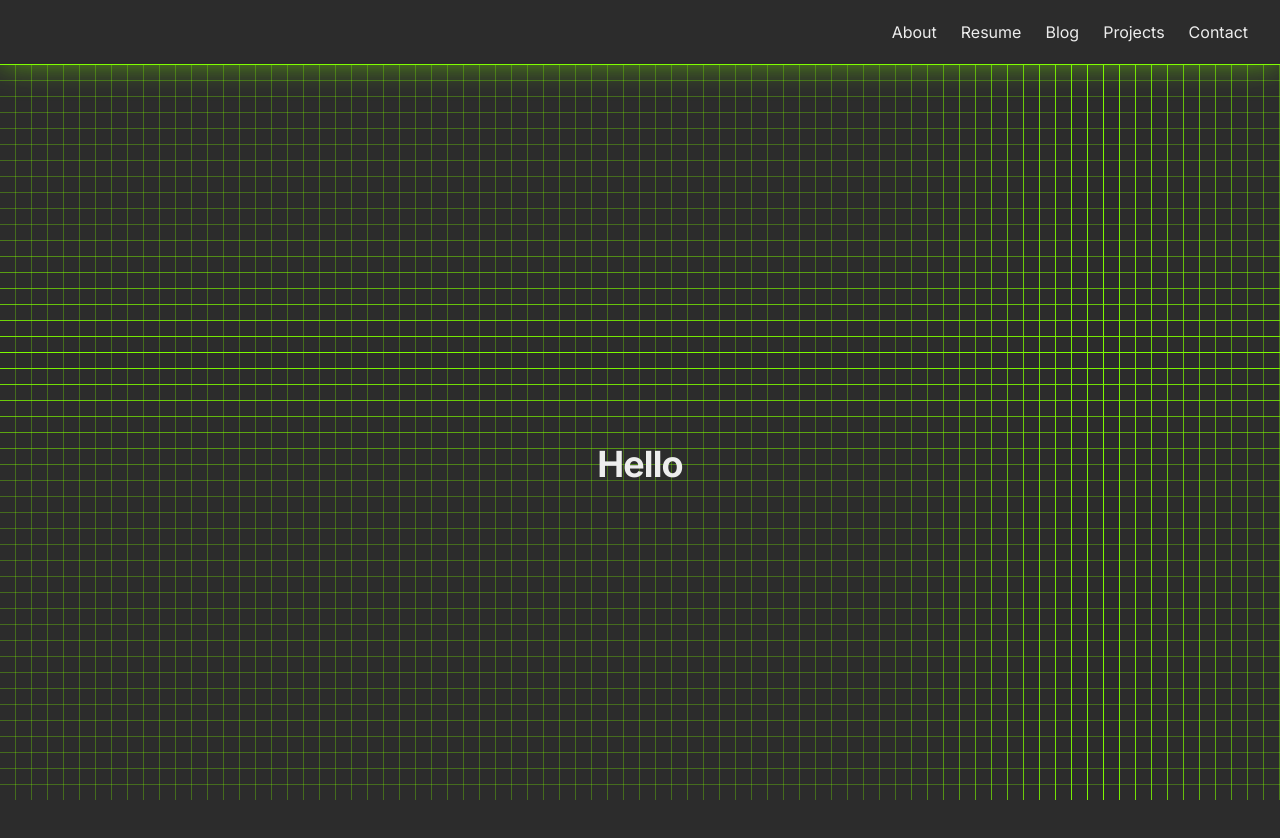
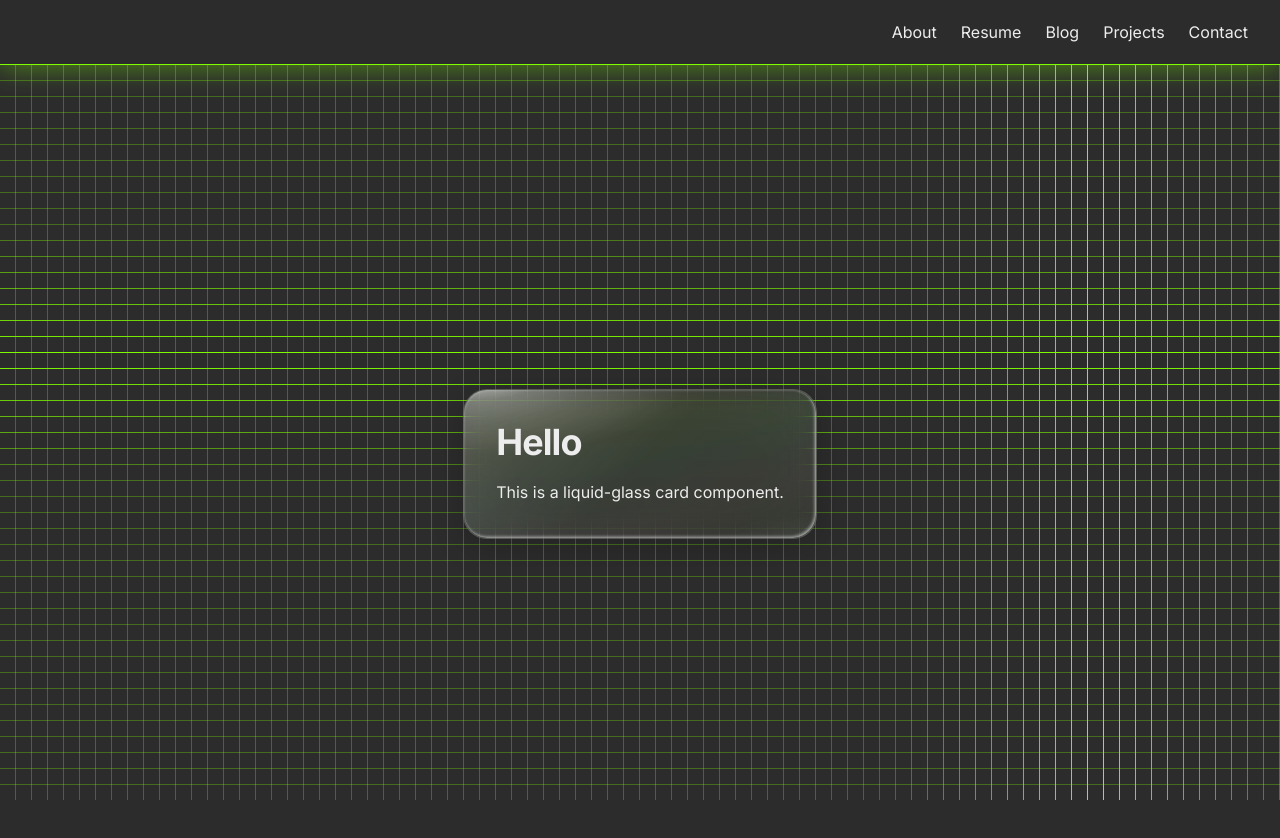
Before and after one commit to timtheteh/Personal-Website, a Next.js app: page / in a window 1280 px wide. Shown: the top 838 px of the page. Built offline with nearby package versions, Linux system fonts and the light colour scheme.

Commit message:
card component

```diff
--- a/app/page.tsx
+++ b/app/page.tsx
@@ -1,7 +1,12 @@
+import Card from '@/components/Card';
+
 export default function Home() {
   return (
     <main className="flex min-h-screen flex-col items-center justify-center p-24">
-      <h1 className="text-4xl font-bold">Hello</h1>
+      <Card className="p-8">
+        <h1 className="text-4xl font-bold">Hello</h1>
+        <p className="mt-4 text-foreground/70">This is a liquid-glass card component.</p>
+      </Card>
     </main>
   );
 }
--- /dev/null
+++ b/components/Card.tsx
@@ -0,0 +1,137 @@
+import React from 'react';
+
+interface CardProps {
+  children: React.ReactNode;
+  className?: string;
+  /** Light angle in degrees (0-360). 0° = top, 90° = right, 180° = bottom, 270° = left. Default is 315° (top-left). */
+  lightAngle?: number;
+  /** Border radius in pixels. Default is 24 (equivalent to rounded-3xl). */
+  borderRadius?: number;
+}
+
+export default function Card({ children, className = '', lightAngle = 315, borderRadius = 24 }: CardProps) {
+  // Convert angle to radians for calculations
+  const angleRad = (lightAngle * Math.PI) / 180;
+
+  // Calculate positions based on light angle
+  // Light source position (where the highlight should be)
+  const lightX = 50 + Math.sin(angleRad) * 50; // 0-100%
+  const lightY = 50 - Math.cos(angleRad) * 50; // 0-100%
+
+  // Opposite position (for secondary reflection)
+  const oppositeX = 50 - Math.sin(angleRad) * 50;
+  const oppositeY = 50 + Math.cos(angleRad) * 50;
+
+  // Gradient direction (light flows from light source)
+  const gradientAngle = lightAngle + 180;
+
+  // Calculate highlight position offsets
+  const highlightTop = lightY < 50 ? `${lightY - 30}%` : 'auto';
+  const highlightBottom = lightY >= 50 ? `${100 - lightY - 30}%` : 'auto';
+  const highlightLeft = lightX < 50 ? `${lightX - 20}%` : 'auto';
+  const highlightRight = lightX >= 50 ? `${100 - lightX - 20}%` : 'auto';
+
+  // Calculate secondary highlight position
+  const secondaryTop = oppositeY < 50 ? `${oppositeY - 40}%` : 'auto';
+  const secondaryBottom = oppositeY >= 50 ? `${100 - oppositeY - 40}%` : 'auto';
+  const secondaryLeft = oppositeX < 50 ? `${oppositeX - 30}%` : 'auto';
+  const secondaryRight = oppositeX >= 50 ? `${100 - oppositeX - 30}%` : 'auto';
+
+  // Edge highlight shadow based on light direction
+  const edgeShadowX = Math.sin(angleRad) * 2;
+  const edgeShadowY = -Math.cos(angleRad) * 2;
+
+  return (
+    <div
+      className={`
+        relative
+        bg-[#383838]/30
+        backdrop-blur-md
+        border border-white/20
+        shadow-[0_8px_32px_rgba(0,0,0,0.2),inset_0_0_80px_rgba(255,255,255,0.05)]
+        overflow-hidden
+        ${className}
+      `}
+      style={{
+        borderRadius: `${borderRadius}px`,
+        background: `linear-gradient(${gradientAngle}deg, rgba(56,56,56,0.12) 0%, rgba(56,56,56,0.05) 50%, rgba(56,56,56,0.1) 100%)`,
+      }}
+    >
+      {/* Glossy sheen - top gradient overlay */}
+      <div
+        className="absolute inset-0 pointer-events-none"
+        style={{
+          background: `linear-gradient(${gradientAngle}deg, rgba(255,255,255,0.15) 0%, rgba(255,255,255,0.05) 30%, transparent 50%)`,
+        }}
+      />
+
+      {/* Sharp specular highlight - intense glossy spot */}
+      <div
+        className="absolute pointer-events-none"
+        style={{
+          top: highlightTop,
+          bottom: highlightBottom,
+          left: highlightLeft,
+          right: highlightRight,
+          width: '40%',
+          height: '30%',
+          background: `radial-gradient(ellipse at ${lightX}% ${lightY}%, rgba(255,255,255,0.6) 0%, rgba(255,255,255,0.3) 20%, transparent 50%)`,
+          filter: 'blur(1px)',
+        }}
+      />
+
+      {/* Bubble highlight - positioned based on light angle */}
+      <div
+        className="absolute pointer-events-none"
+        style={{
+          top: highlightTop,
+          bottom: highlightBottom,
+          left: highlightLeft,
+          right: highlightRight,
+          width: '70%',
+          height: '60%',
+          background: `radial-gradient(ellipse at ${lightX}% ${lightY}%, rgba(255,255,255,0.35) 0%, rgba(255,255,255,0.12) 40%, transparent 70%)`,
+          filter: 'blur(3px)',
+        }}
+      />
+
+      {/* Secondary highlight - opposite side reflection */}
+      <div
+        className="absolute pointer-events-none"
+        style={{
+          top: secondaryTop,
+          bottom: secondaryBottom,
+          left: secondaryLeft,
+          right: secondaryRight,
+          width: '60%',
+          height: '50%',
+          background: `radial-gradient(ellipse at ${oppositeX}% ${oppositeY}%, rgba(255,255,255,0.12) 0%, transparent 60%)`,
+          filter: 'blur(4px)',
+        }}
+      />
+
+      {/* Iridescent shimmer overlay */}
+      <div
+        className="absolute inset-0 pointer-events-none opacity-40"
+        style={{
+          background: `linear-gradient(${lightAngle + 30}deg, transparent 0%, rgba(255,180,255,0.12) 25%, rgba(180,255,255,0.12) 50%, rgba(255,255,180,0.12) 75%, transparent 100%)`,
+          mixBlendMode: 'overlay',
+        }}
+      />
+
+      {/* Edge highlight - simulates light refraction on bubble edge */}
+      <div
+        className="absolute inset-0 pointer-events-none"
+        style={{
+          borderRadius: `${borderRadius}px`,
+          boxShadow: `inset ${edgeShadowX}px ${edgeShadowY}px 3px rgba(255,255,255,0.5), inset ${-edgeShadowX * 0.5}px ${-edgeShadowY * 0.5}px 2px rgba(255,255,255,0.15)`,
+        }}
+      />
+
+      {/* Content */}
+      <div className="relative z-10">
+        {children}
+      </div>
+    </div>
+  );
+}
```
